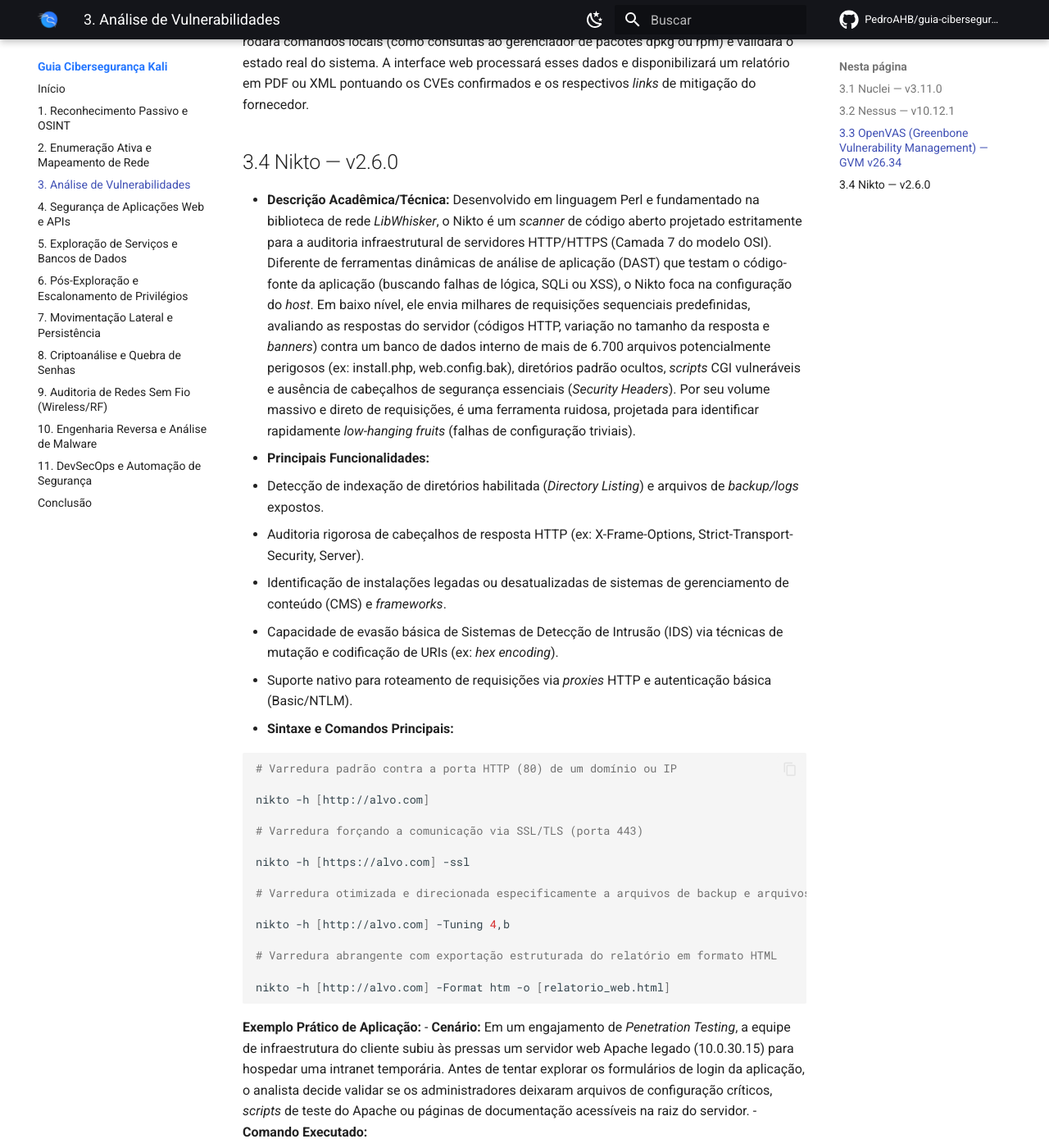
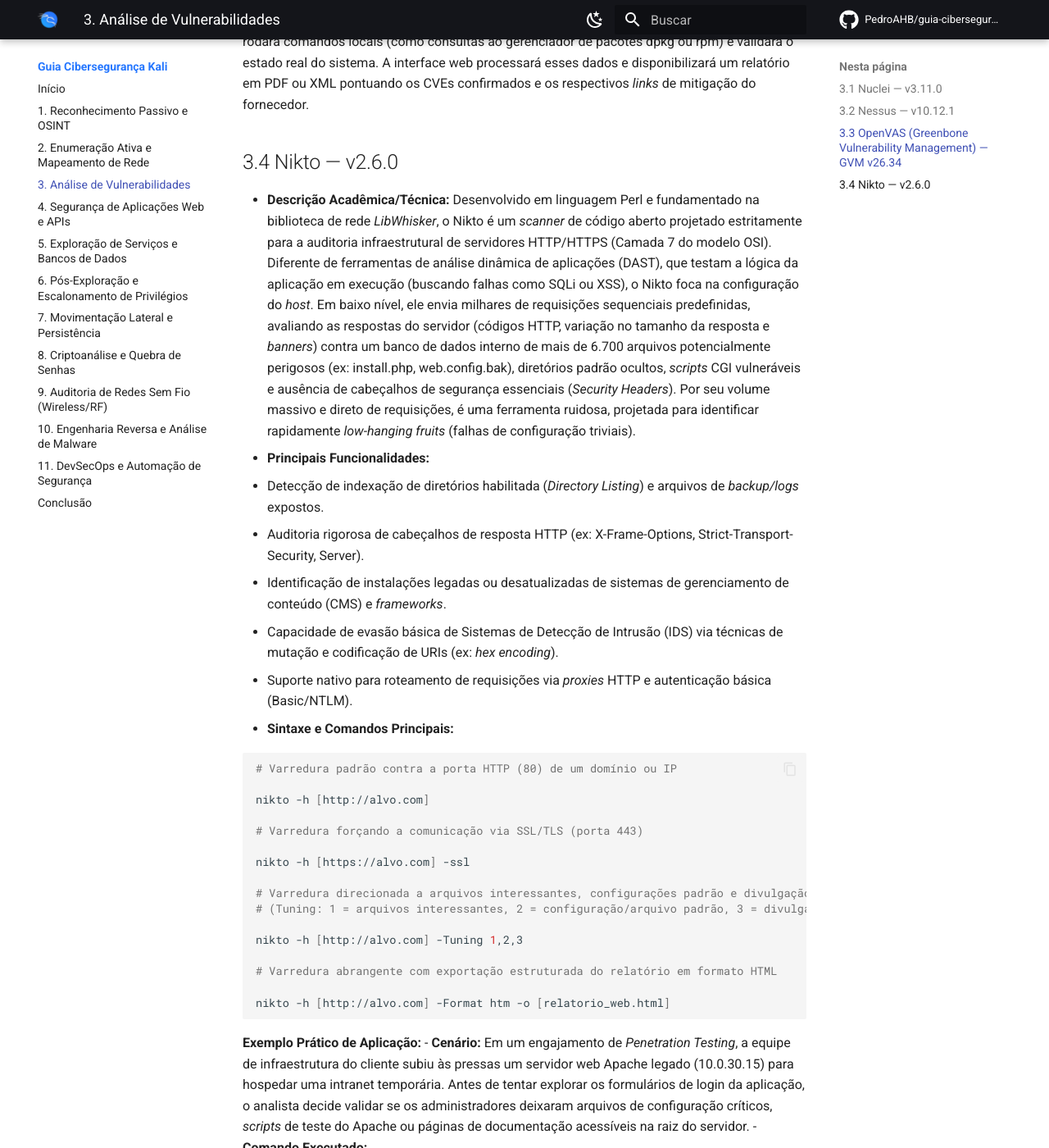
Before and after one commit to PedroAHB/guia-ciberseguranca, an MkDocs documentation site: the page built from docs/03-analise-vulnerabilidades.md, in a window 1280 px wide and 1400 px high, scrolled down 4173 px. Shown: the whole window at 82% size. Built offline with MkDocs 1.6.1 and Material for MkDocs 9.7.7, drawn with Linux system fonts in a browser that asks for light colours; comment, search, counter and statistics services are not loaded; some of the changed text lies outside the part shown.

Commit message:
docs: correct Nikto tuning codes and DAST definition
Tuning 4 is injection and b is software identification; use 1,2,3 for interesting files, default configuration and information disclosure. DAST tests the running application, not source code. Replace the obsolete X-XSS-Protection finding with X-Content-Type-Options.

````diff
--- a/docs/03-analise-vulnerabilidades.md
+++ b/docs/03-analise-vulnerabilidades.md
@@ -105,7 +105,7 @@ sudo gvm-check-setup
 
 ## 3.4 Nikto — v2.6.0
 
-* **Descrição Acadêmica/Técnica:** Desenvolvido em linguagem Perl e fundamentado na biblioteca de rede *LibWhisker*, o Nikto é um *scanner* de código aberto projetado estritamente para a auditoria infraestrutural de servidores HTTP/HTTPS (Camada 7 do modelo OSI). Diferente de ferramentas dinâmicas de análise de aplicação (DAST) que testam o código-fonte da aplicação (buscando falhas de lógica, SQLi ou XSS), o Nikto foca na configuração do *host*. Em baixo nível, ele envia milhares de requisições sequenciais predefinidas, avaliando as respostas do servidor (códigos HTTP, variação no tamanho da resposta e *banners*) contra um banco de dados interno de mais de 6.700 arquivos potencialmente perigosos (ex: install.php, web.config.bak), diretórios padrão ocultos, *scripts* CGI vulneráveis e ausência de cabeçalhos de segurança essenciais (*Security Headers*). Por seu volume massivo e direto de requisições, é uma ferramenta ruidosa, projetada para identificar rapidamente *low-hanging fruits* (falhas de configuração triviais).
+* **Descrição Acadêmica/Técnica:** Desenvolvido em linguagem Perl e fundamentado na biblioteca de rede *LibWhisker*, o Nikto é um *scanner* de código aberto projetado estritamente para a auditoria infraestrutural de servidores HTTP/HTTPS (Camada 7 do modelo OSI). Diferente de ferramentas de análise dinâmica de aplicações (DAST), que testam a lógica da aplicação em execução (buscando falhas como SQLi ou XSS), o Nikto foca na configuração do *host*. Em baixo nível, ele envia milhares de requisições sequenciais predefinidas, avaliando as respostas do servidor (códigos HTTP, variação no tamanho da resposta e *banners*) contra um banco de dados interno de mais de 6.700 arquivos potencialmente perigosos (ex: install.php, web.config.bak), diretórios padrão ocultos, *scripts* CGI vulneráveis e ausência de cabeçalhos de segurança essenciais (*Security Headers*). Por seu volume massivo e direto de requisições, é uma ferramenta ruidosa, projetada para identificar rapidamente *low-hanging fruits* (falhas de configuração triviais).
 * **Principais Funcionalidades:**
   * Detecção de indexação de diretórios habilitada (*Directory Listing*) e arquivos de *backup/logs* expostos.
   * Auditoria rigorosa de cabeçalhos de resposta HTTP (ex: X-Frame-Options, Strict-Transport-Security, Server).
@@ -123,9 +123,10 @@ nikto -h [http://alvo.com]
 
 nikto -h [https://alvo.com] -ssl
 
-# Varredura otimizada e direcionada especificamente a arquivos de backup e arquivos miscelâneos
+# Varredura direcionada a arquivos interessantes, configurações padrão e divulgação de informações
+# (Tuning: 1 = arquivos interessantes, 2 = configuração/arquivo padrão, 3 = divulgação de informações)
 
-nikto -h [http://alvo.com] -Tuning 4,b
+nikto -h [http://alvo.com] -Tuning 1,2,3
 
 # Varredura abrangente com exportação estruturada do relatório em formato HTML
 
@@ -137,7 +138,7 @@ nikto -h [http://alvo.com] -Format htm -o [relatorio_web.html]
 - **Comando Executado:**
 
 ```bash
-nikto -h http://10.0.30.15 -Tuning 1,2,3,4 -Format txt -o relatorio_nikto_intranet.txt
+nikto -h http://10.0.30.15 -Tuning 1,2,3 -Format txt -o relatorio_nikto_intranet.txt
 ```
 
-- **Resultado Esperado:** O Nikto disparará suas baterias de teste sem evasão. O *output* indicará que o cabeçalho X-XSS-Protection não está definido e revelará a existência de um arquivo /phpinfo.php esquecido na raiz do servidor (expondo variáveis de ambiente e o *path* absoluto do sistema de arquivos). Todas as ocorrências serão salvas e indexadas no arquivo relatorio_nikto_intranet.txt para inclusão como apontamento de baixa/média severidade no relatório executivo.
+- **Resultado Esperado:** O Nikto disparará suas baterias de teste sem evasão. O *output* indicará que o cabeçalho X-Content-Type-Options não está definido e revelará a existência de um arquivo /phpinfo.php esquecido na raiz do servidor (expondo variáveis de ambiente e o *path* absoluto do sistema de arquivos). Todas as ocorrências serão salvas e indexadas no arquivo relatorio_nikto_intranet.txt para inclusão como apontamento de baixa/média severidade no relatório executivo.
````
